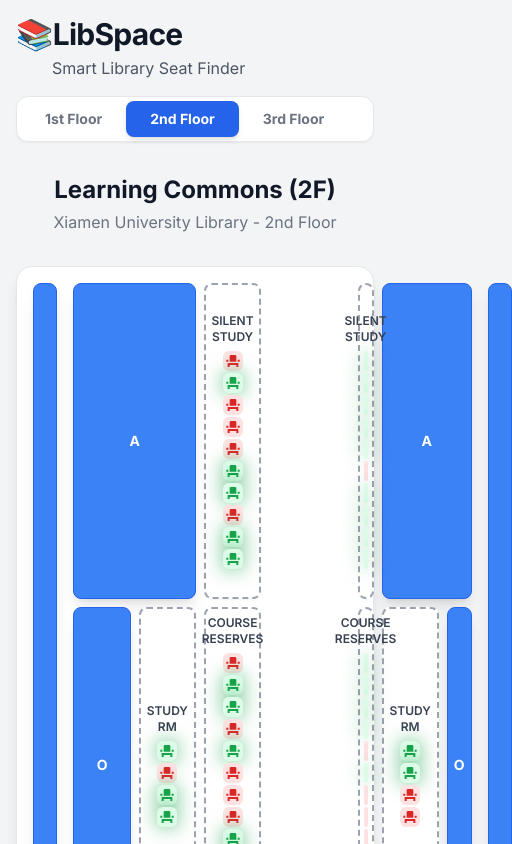
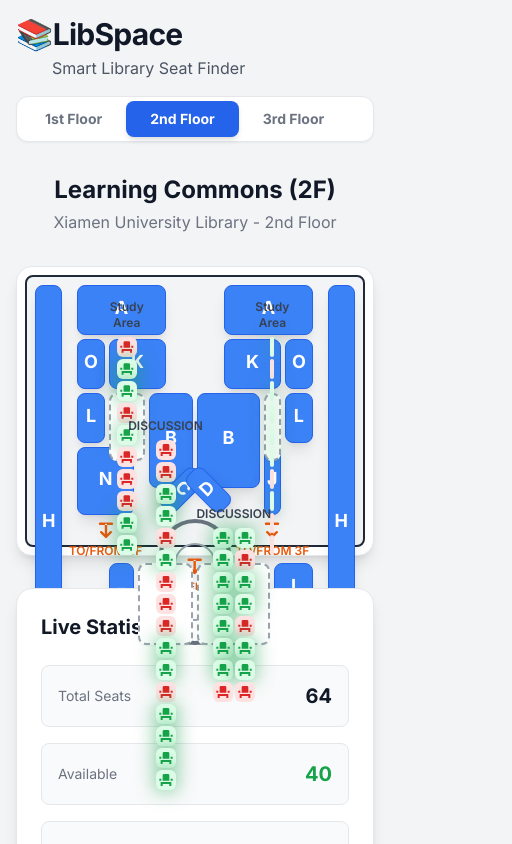
Before and after one commit to xrwong00/libspace, a React (Vite) app: page / in a window 390 px wide. Both pictures are taken after a click on the button "2nd Floor". Shown: the top 844 px of the page, 512 px wide, since content can reach past the window. Built offline with nearby package versions, Linux system fonts and the light colour scheme.

Commit message:
Adjust floor plan

```diff
--- a/components/FloorPlan.tsx
+++ b/components/FloorPlan.tsx
@@ -8,11 +8,9 @@ interface FloorPlanProps {
 }
 
 const Facility: React.FC<{ name: string; gridArea: string; letter: string, className?: string }> = ({ name, gridArea, letter, className = '' }) => (
-  <div className={`bg-blue-500 p-1.5 rounded-lg flex items-center justify-center text-center shadow-lg border border-blue-600 ${className}`} style={{ gridArea, minHeight: '50px' }}>
-    <div className="flex flex-col justify-center items-center">
-      <span className="text-sm sm:text-lg font-bold text-white leading-tight">{letter}</span>
-      <span className="text-xs text-blue-100 text-center leading-tight mt-0.5 hidden sm:block">{name}</span>
-    </div>
+  <div className={`bg-blue-500 p-1.5 rounded-lg flex flex-col items-center justify-center text-center shadow-lg border border-blue-600 ${className}`} style={{ gridArea, minHeight: '50px' }}>
+    <span className="text-lg sm:text-xl font-bold text-white leading-tight mb-1">{letter}</span>
+    <span className="text-xs text-blue-100 text-center leading-tight hidden sm:block">{name}</span>
   </div>
 );
 
@@ -109,78 +107,86 @@ const FloorPlan1F: React.FC<{ seats: SeatData[] }> = ({ seats }) => {
 
 
 const FloorPlan2F: React.FC<{ seats: SeatData[] }> = ({ seats }) => {
+  // Re-map seats to the two visible study areas (top left & top right) and lower study/discussion areas
   const s = {
-    courseReservesL: seats.slice(0, 12),
-    courseReservesR: seats.slice(12, 24),
-    silentZoneL: seats.slice(24, 34),
-    silentZoneR: seats.slice(34, 44),
-    studyRoomTL: seats.slice(44, 48),
-    studyRoomTR: seats.slice(48, 52),
-    studyRoomBL: seats.slice(52, 56),
-    studyRoomBR: seats.slice(56, 60),
-    discussionRoomL: seats.slice(60, 68),
-    discussionRoomR: seats.slice(68, 76),
-    artBooks: seats.slice(76, 84),
+    topStudyLeft: seats.slice(0, 10),
+    topStudyRight: seats.slice(10, 20),
+    lowerDiscussionLeft: seats.slice(20, 36),   // M left
+    lowerDiscussionRight: seats.slice(36, 52),  // M right
+    bottomCourseResL: seats.slice(52, 58),      // F left
+    bottomCourseResR: seats.slice(58, 64),      // F right
   };
 
   return (
     <div
-      className="grid gap-2 sm:gap-2.5 p-2 w-full h-full"
+      className="grid gap-1 p-2 w-full h-full bg-gray-100 rounded-lg border-2 border-gray-800"
       style={{
-        gridTemplateColumns: 'auto repeat(12, 1fr) auto',
-        gridTemplateRows: 'repeat(12, 1fr)',
-        minHeight: '65vh',
+        gridTemplateColumns: 'repeat(16, 1fr)', // 1: corridor left, 16: corridor right
+        gridTemplateRows: 'repeat(18, 1fr)',
+        aspectRatio: '5/4'
       }}
     >
-      {/* Corridors */}
-      <Facility name="GRAND READING CORRIDOR" letter="H" gridArea="1 / 1 / 13 / 2" className="!flex-col justify-around p-1" />
-      <Facility name="GRAND READING CORRIDOR" letter="H" gridArea="1 / 14 / 13 / 15" className="!flex-col justify-around p-1" />
+      {/* Left / Right Corridors (H) */}
+      <Facility name="GRAND READING CORRIDOR" letter="H" gridArea="1 / 1 / 19 / 2" className="!flex-col justify-around p-1" />
+      <Facility name="GRAND READING CORRIDOR" letter="H" gridArea="1 / 16 / 19 / 17" className="!flex-col justify-around p-1" />
 
-      {/* Top Left Block */}
-      <Facility name="WESTERN BOOKS" letter="A" gridArea="1 / 3 / 3 / 5" />
-      <SeatingArea name="SILENT STUDY" seats={s.silentZoneL} gridArea="1 / 5 / 3 / 7" />
-      <Facility name="PHONE RM" letter="O" gridArea="3 / 3 / 5 / 4" />
-      <SeatingArea name="STUDY RM" seats={s.studyRoomTL} gridArea="3 / 4 / 5 / 5" />
-      <SeatingArea name="COURSE RESERVES" seats={s.courseReservesL} gridArea="3 / 5 / 5 / 7" />
-      <Facility name="LIFT TO G, 2F" letter="N" gridArea="5 / 5 / 7 / 6" />
+      {/* TOP BLOCKS */}
+      <Facility name="WESTERN BOOKS" letter="A" gridArea="1 / 3 / 3 / 8" />
+      <Facility name="WESTERN BOOKS" letter="A" gridArea="1 / 10 / 3 / 15" />
+      <Facility name="PHONE ROOM" letter="O" gridArea="3 / 3 / 4 / 4" />
+      <Facility name="SILENT STUDY ZONE" letter="K" gridArea="3 / 4 / 4 / 8" />
+      <Facility name="SILENT STUDY ZONE" letter="K" gridArea="3 / 10 / 4 / 14" />
+      <Facility name="PHONE ROOM" letter="O" gridArea="3 / 14 / 4 / 15" />
 
-      {/* Top Right Block */}
-      <Facility name="WESTERN BOOKS" letter="A" gridArea="1 / 11 / 3 / 13" />
-      <SeatingArea name="SILENT STUDY" seats={s.silentZoneR} gridArea="1 / 9 / 3 / 11" />
-      <Facility name="PHONE RM" letter="O" gridArea="3 / 12 / 5 / 13" />
-      <SeatingArea name="STUDY RM" seats={s.studyRoomTR} gridArea="3 / 11 / 5 / 12" />
-      <SeatingArea name="COURSE RESERVES" seats={s.courseReservesR} gridArea="3 / 9 / 5 / 11" />
-      <Facility name="MAGAZINES" letter="J" gridArea="5 / 10 / 7 / 12" />
+      {/* UPPER STUDY / COURSE RESERVES (Left & Right) */}
+      <Facility name="STUDY ROOM" letter="L" gridArea="4 / 3 / 7 / 4" />
+      <SeatingArea name="Study Area" seats={s.topStudyLeft} gridArea="4 / 4 / 8 / 6" />
+      <Facility name="COURSE RESERVES" letter="B" gridArea="4 / 6 / 9 / 9" />
 
-      {/* Bottom Left Block */}
-      <SeatingArea name="ART BOOKS" seats={s.artBooks} gridArea="7 / 4 / 10 / 6" />
-      <SeatingArea name="STUDY RM" seats={s.studyRoomBL} gridArea="10 / 3 / 12 / 4" />
-      <Facility name="PHONE RM" letter="O" gridArea="12 / 3 / 13 / 4" />
-      <SeatingArea name="DISCUSSION RM" seats={s.discussionRoomL} gridArea="10 / 4 / 13 / 6" />
-      <Facility name="CHINESE BOOKS" letter="G" gridArea="10 / 6 / 13 / 7" />
-      <Facility name="WESTERN BOOKS" letter="A" gridArea="12 / 6 / 13 / 7" />
+      <Facility name="COURSE RESERVES" letter="B" gridArea="4 / 9 / 9 / 12" />
+      <SeatingArea name="Study Area" seats={s.topStudyRight} gridArea="4 / 12 / 8 / 14" />
+      <Facility name="STUDY ROOM" letter="L" gridArea="4 / 14 / 7 / 15" />
 
-      {/* Bottom Right Block */}
-      <Facility name="RESTROOM" letter="I" gridArea="7 / 10 / 9 / 12" />
-      <Facility name="TAN KAH KEE" letter="F" gridArea="9 / 9 / 11 / 11" />
-      <SeatingArea name="STUDY RM" seats={s.studyRoomBR} gridArea="9 / 11 / 11 / 12" />
-      <Facility name="PHONE RM" letter="O" gridArea="9 / 12 / 11 / 13" />
-      <SeatingArea name="DISCUSSION RM" seats={s.discussionRoomR} gridArea="11 / 9 / 13 / 11" />
-      <Facility name="CHINESE BOOKS" letter="G" gridArea="11 / 11 / 13 / 13" />
+      {/* LIFT / RESTROOM / MAGAZINES / STAIRS (Left & Right) */}
+      <Facility name="LIFT TO G, 2F" letter="N" gridArea="7 / 3 / 10 / 5" />
+      <Facility name="MAGAZINES" letter="J" gridArea="7 / 12 / 10 / 14" />
 
-      {/* Center Area */}
-      <Facility name="CURRENT BOOKS" letter="C" gridArea="5 / 7 / 6 / 8" className="transform -rotate-45 !px-3" />
-      <Facility name="CIRCULATION" letter="D" gridArea="5 / 8 / 6 / 9" className="transform rotate-45 !px-3" />
-      <div style={{gridArea: '6 / 7 / 9 / 9'}} className="flex items-center justify-center">
-        <div className="w-full h-full border-4 border-gray-300 rounded-full"></div>
+      {/* Diamonds C & D and Central Circle */}
+      <Facility name="CURRENT BOOKS" letter="C" gridArea="8 / 8 / 10 / 9" className="rotate-45 !px-1" />
+      <Facility name="CIRCULATION COUNTER" letter="D" gridArea="8 / 9 / 10 / 10" className="-rotate-45 !px-1" />
+      <div style={{ gridArea: '10 / 7 / 15 / 11' }} className="relative flex items-center justify-center">
+        <div className="w-full h-full border-4 border-gray-500 rounded-full flex items-center justify-center">
+          <div className="w-2/3 h-2/3 border-2 border-gray-400 rounded-full"></div>
+        </div>
+        <div className="absolute top-1/2 left-1/2 -translate-x-1/2 -translate-y-1/2 flex flex-col items-center text-orange-600">
+          <StairsIcon />
+          <span className="text-[10px] font-semibold">TO/FROM 1F</span>
+        </div>
       </div>
 
-      {/* Stairs and Markers */}
-      <InfoMarker text="TO/FROM 1F" gridArea="8 / 7 / 9 / 9" icon={<StairsIcon/>} className="-translate-y-2"/>
-      <InfoMarker text="TO/FROM 3F" gridArea="5 / 3 / 6 / 5" icon={<StairsIcon/>} className="flex-row" />
-      <InfoMarker text="TO/FROM 3F" gridArea="5 / 11 / 6 / 13" icon={<StairsIcon/>} className="flex-row" />
-      <InfoMarker text="TO/FROM 3F" gridArea="7 / 2 / 8 / 4" icon={<StairsIcon/>} className="flex-row"/>
-      <InfoMarker text="TO/FROM 3F" gridArea="7 / 12 / 8 / 14" icon={<StairsIcon/>} className="flex-row"/>
+      {/* Lower mid left & right (Stairs markers to 3F) */}
+      <InfoMarker text="TO/FROM 3F" gridArea="10 / 3 / 11 / 5" icon={<StairsIcon />} className="!text-orange-600" />
+      <InfoMarker text="TO/FROM 3F" gridArea="10 / 12 / 11 / 14" icon={<StairsIcon />} className="!text-orange-600" />
+
+      {/* Lower Left Blocks (E, M, A, G, O etc.) */}
+      <Facility name="ART BOOKS" letter="E" gridArea="11 / 4 / 14 / 5" />
+      <SeatingArea name="DISCUSSION" seats={s.lowerDiscussionLeft} gridArea="11 / 5 / 15 / 9" letter="M" />
+      <Facility name="PHONE ROOM" letter="O" gridArea="15 / 3 / 16 / 4" />
+      <Facility name="STUDY ROOM" letter="L" gridArea="14 / 3 / 16 / 4" className="hidden" />
+      <Facility name="COURSE RESERVES" letter="F" gridArea="15 / 5 / 16 / 9" />
+      <Facility name="WESTERN BOOKS" letter="A" gridArea="16 / 5 / 17 / 7" />
+      <Facility name="CHINESE BOOKS" letter="G" gridArea="16 / 7 / 17 / 9" />
+
+      {/* Lower Right Blocks (E, M, G, O etc.) */}
+      <Facility name="ART BOOKS" letter="E" gridArea="11 / 11 / 14 / 12" />
+      <SeatingArea name="DISCUSSION" seats={s.lowerDiscussionRight} gridArea="11 / 9 / 15 / 13" letter="M" />
+      <Facility name="RESTROOM" letter="I" gridArea="11 / 13 / 13 / 15" />
+      <Facility name="COURSE RESERVES" letter="F" gridArea="15 / 9 / 16 / 13" />
+      <Facility name="CHINESE BOOKS" letter="G" gridArea="16 / 9 / 17 / 13" />
+      <Facility name="PHONE ROOM" letter="O" gridArea="15 / 14 / 16 / 15" />
+      <Facility name="STUDY ROOM" letter="L" gridArea="14 / 14 / 16 / 15" className="hidden" />
+
+      {/* Bottom extra row spacing (acts as padding) */}
     </div>
   );
 };
--- a/hooks/useSeatData.ts
+++ b/hooks/useSeatData.ts
@@ -4,7 +4,7 @@ import { SeatData, SeatStatus, Stats, Floor } from '../types';
 
 const SEAT_COUNTS: Record<Floor, number> = {
   '1F': 52,
-  '2F': 84, // Estimated from floor plan
+  '2F': 64, // Reduced from 84 since silent study zones (K) now have no seats
   '3F': 50, // Estimated from floor plan
 };
 
```
